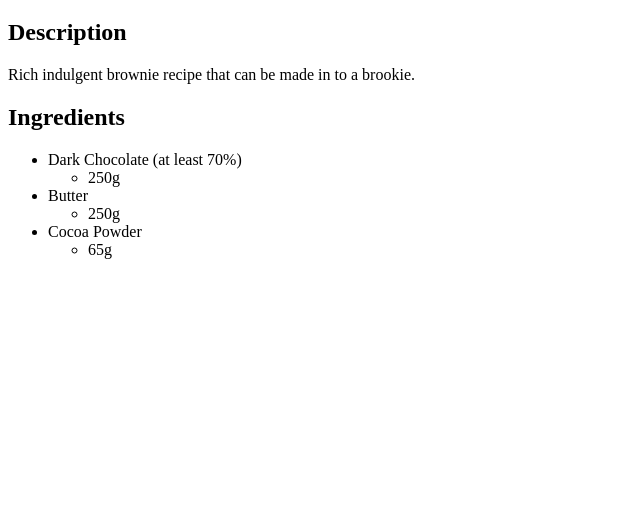
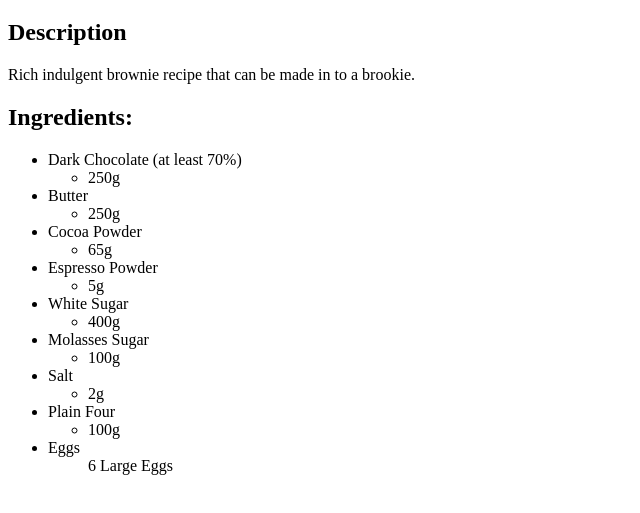
Before and after one commit to GDJK88/recipes, a plain HTML site: page recipes/brownies.html in a window 1280 px wide. Shown: the part 61-574 px from the top of the page, without its empty margins (0-640 px from the left). Drawn offline with Linux system fonts and the light colour scheme.

Commit message:
added remaining brownie ingredients

```diff
--- a/recipes/brownies.html
+++ b/recipes/brownies.html
@@ -14,7 +14,7 @@
 
         <p>Rich indulgent brownie recipe that can be made in to a brookie.</p>
 
-        <h2>Ingredients</h2>
+        <h2>Ingredients:</h2>
 
         <ul>
             <li>Dark Chocolate (at least 70%)</li>
@@ -29,6 +29,29 @@
             <ul>
                 <li>65g</li>
             </ul>
+            <li>Espresso Powder</li>
+            <ul>
+                <li>5g</li>
+            </ul>
+            <li>White Sugar</li>
+            <ul>
+                <li>400g</li>
+            </ul>
+            <li>Molasses Sugar</li>
+            <ul>
+                <li>100g</li>
+            </ul>
+            <li>Salt</li>
+            <ul>
+                <li>2g</li>
+            </ul>
+            <li>Plain Four</li>
+            <ul>
+                <li>100g</li>
+            </ul>
+            <li>Eggs</li>
+            <ul>6 Large Eggs</ul>
+
         </ul>
     </article>
 </body>
```
